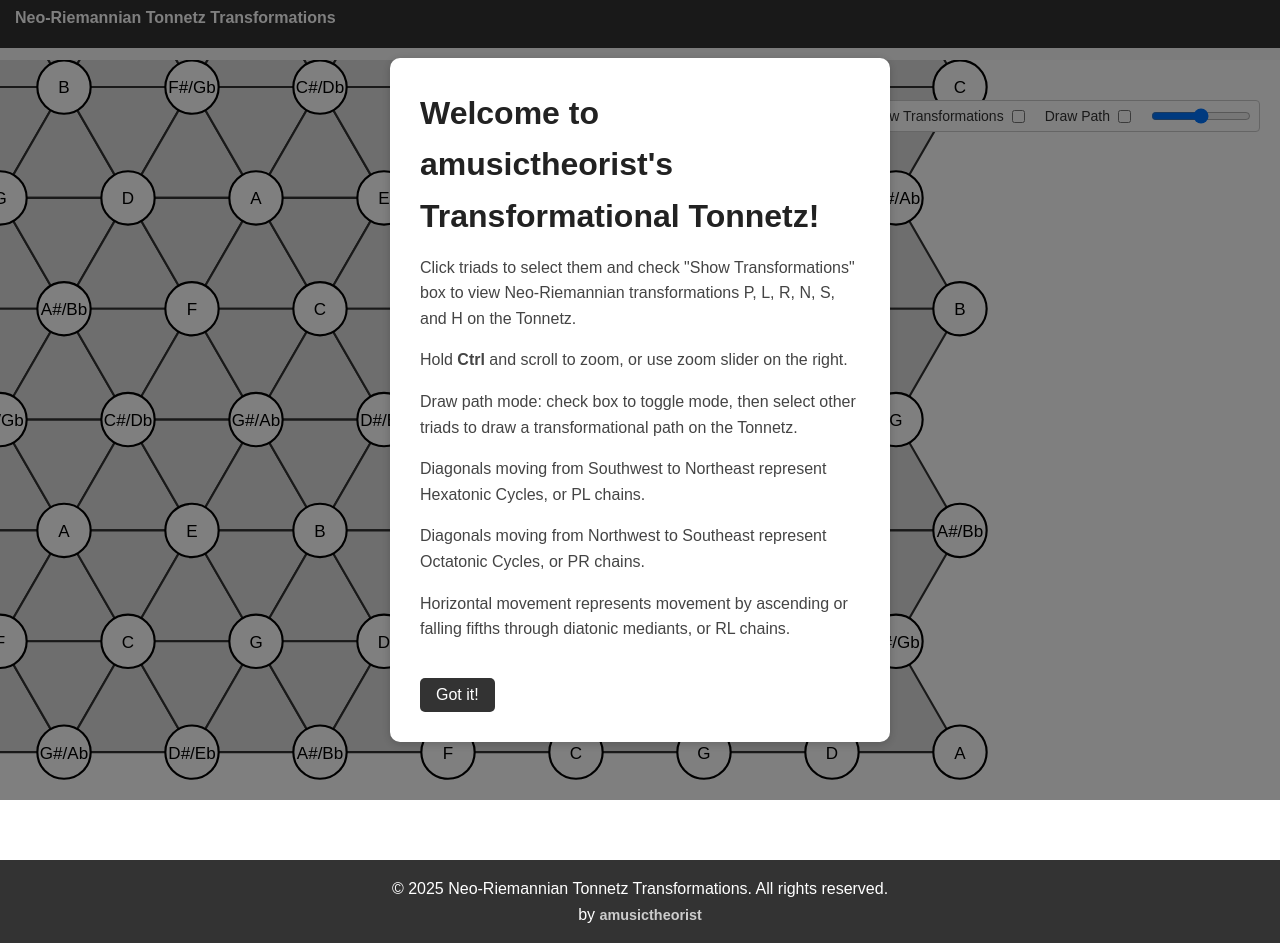
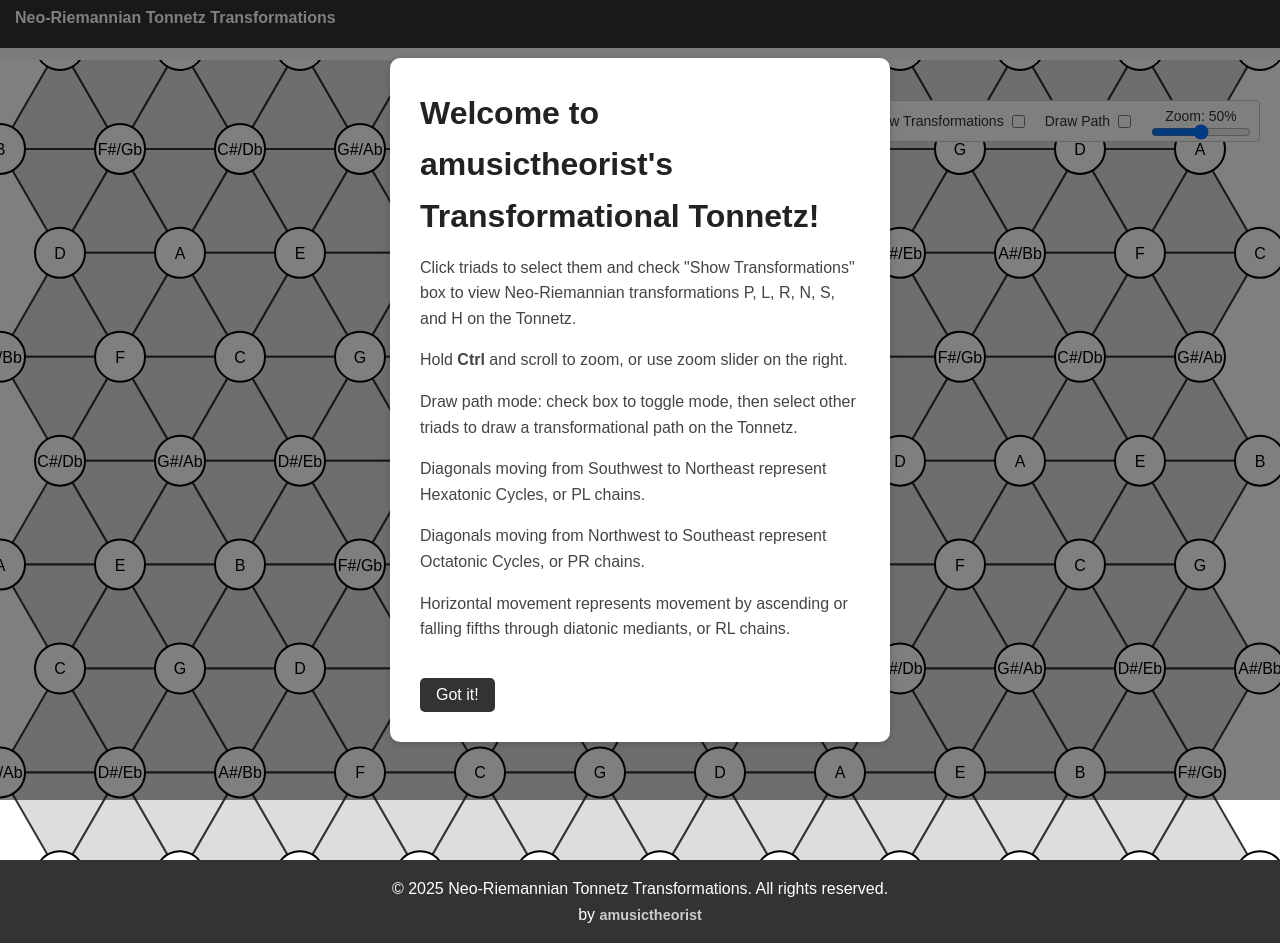
Before and after one commit to amusictheorist/tonnetz-webapp, a React (Vite) app: page / in a window 1280 px wide. Built offline with nearby package versions, Linux system fonts and the light colour scheme.

Commit message:
tweak zoom controls

```diff
--- a/src/components/Tonnetz.tsx
+++ b/src/components/Tonnetz.tsx
@@ -161,6 +161,9 @@ function Tonnetz() {
 
         {/* zoom slider */}
         <div className="slider" >
+          <label>
+            Zoom: {((zoom - minZoom) / (maxZoom - minZoom) * 100).toFixed(0)}%
+          </label>
           <input
             type="range"
             min={minZoom}
@@ -179,17 +182,25 @@ function Tonnetz() {
       {/* grid window */}
       <div
         style={{
+          display: "flex",
+          justifyContent: "center",
+          alignItems: "center",
+          width: "100%",
+          height: "100",
+        }}
+      >
+        <div
+          style={{
             transform: `scale(${zoom})`,
-          transformOrigin: "center",
+            transformOrigin: "top left",
             minWidth: `${viewBoxWidth}px`,
             minHeight: `${viewBoxHeight}px`,
           }}
         >
-
           <svg
             viewBox={`-${viewBoxWidth / 2} -${viewBoxHeight / 2} ${viewBoxWidth} ${viewBoxHeight}`}
-          width="100%"
-          height="100%"
+            width={`${viewBoxWidth}px`}
+            height={`${viewBoxHeight}px`}
             preserveAspectRatio="xMidYMid meet"
             style={{
               display: "block",
@@ -236,7 +247,7 @@ function Tonnetz() {
               const dedupedLabels: { targetId: string; label: Transformation }[] = [];
 
               for (const list of Object.values(highlightedTransformations)) {
-            for (const item of list as { targetId: string;  label: Transformation }[]) {
+                for (const item of list as { targetId: string; label: Transformation }[]) {
                   if (!renderedTargets.has(item.targetId)) {
                     renderedTargets.add(item.targetId);
                     dedupedLabels.push(item);
@@ -321,6 +332,7 @@ function Tonnetz() {
             ))}
           </svg>
         </div>
+      </div>
 
       <Modal />
     </div>
```
Lines whose indentation alone changed are shown as unchanged.
